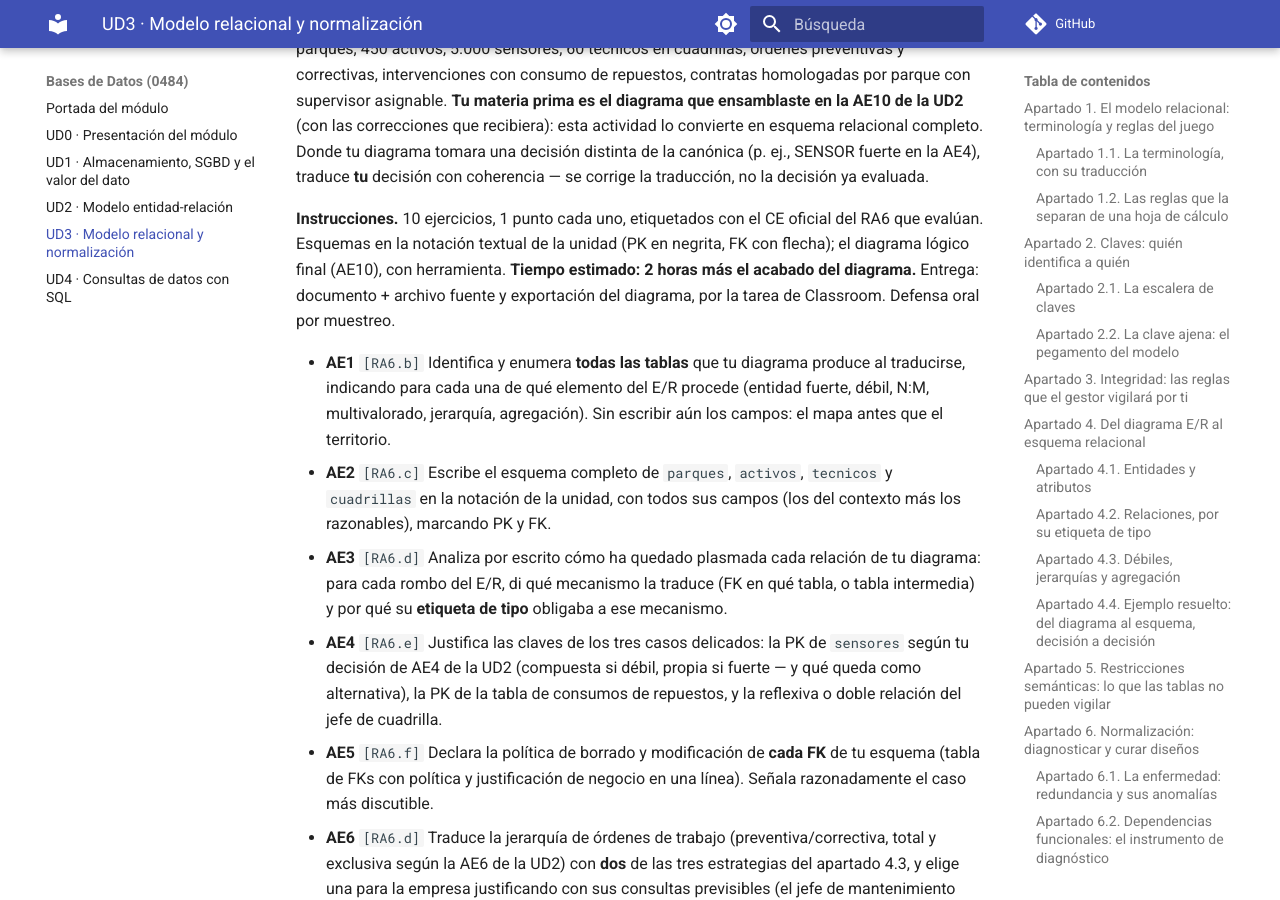
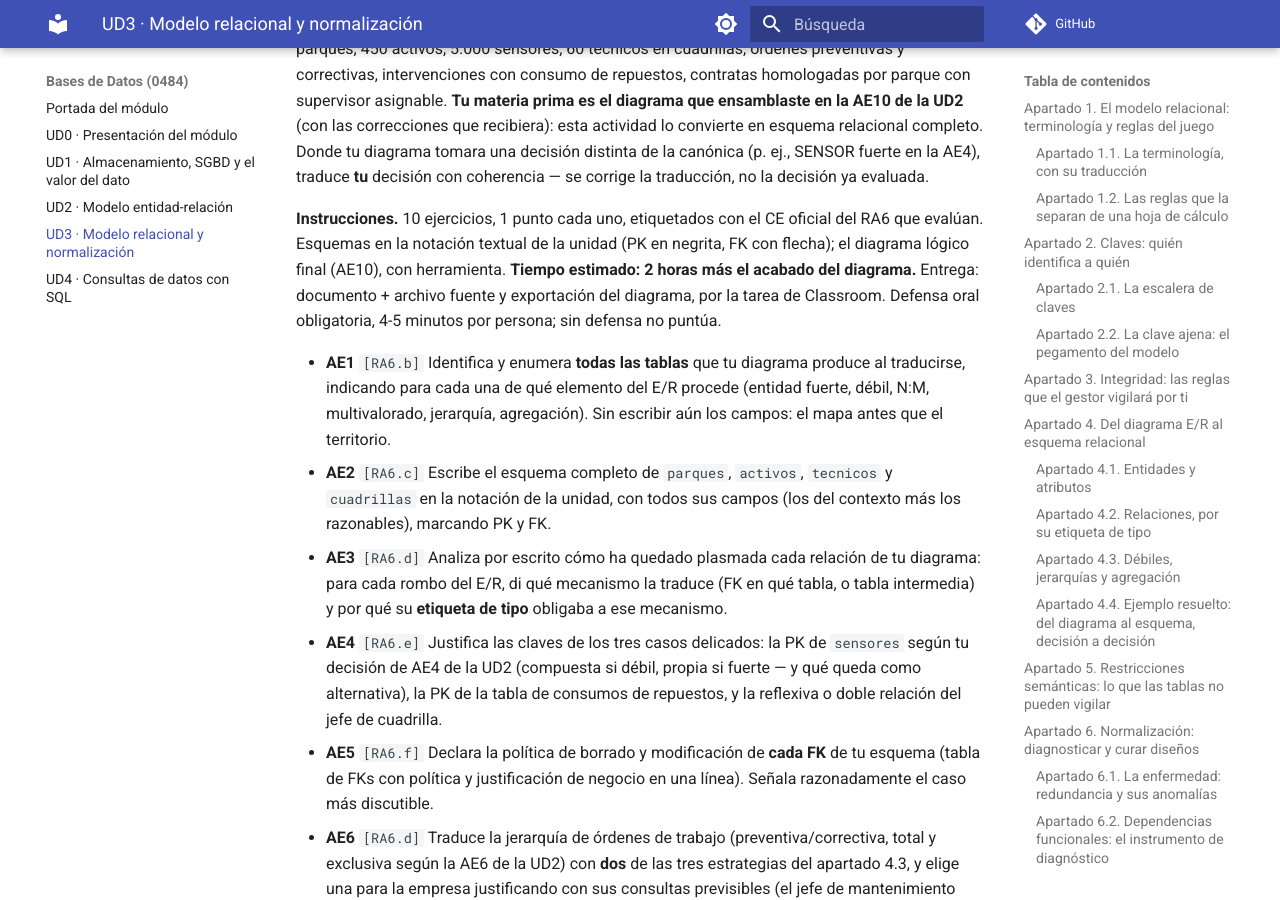
Before and after one commit to codigoRonin/apuntes-daw, an MkDocs documentation site: the page built from docs/bases-de-datos/ud3-modelo-relacional-normalizacion.md, in a window 1280 px wide and 900 px high, scrolled down 14669 px. Built offline with MkDocs 1.6.1 and Material for MkDocs 9.7.7, drawn with Linux system fonts in a browser that asks for light colours; comment, search, counter and statistics services are not loaded.

Commit message:
Defensa obligatoria en las actividades de BBDD, conforme a la PD

```diff
--- a/docs/bases-de-datos/ud3-modelo-relacional-normalizacion.md
+++ b/docs/bases-de-datos/ud3-modelo-relacional-normalizacion.md
@@ -326,7 +326,7 @@ La regla de siempre: el resultado es tuyo y lo defiendes tú.
 
 **Contexto.** La empresa comarcal de **mantenimiento de parques renovables** de la UD2 — 15 parques, 450 activos, 5.000 sensores, 60 técnicos en cuadrillas, órdenes preventivas y correctivas, intervenciones con consumo de repuestos, contratas homologadas por parque con supervisor asignable. **Tu materia prima es el diagrama que ensamblaste en la AE10 de la UD2** (con las correcciones que recibiera): esta actividad lo convierte en esquema relacional completo. Donde tu diagrama tomara una decisión distinta de la canónica (p. ej., SENSOR fuerte en la AE4), traduce **tu** decisión con coherencia — se corrige la traducción, no la decisión ya evaluada.
 
-**Instrucciones.** 10 ejercicios, 1 punto cada uno, etiquetados con el CE oficial del RA6 que evalúan. Esquemas en la notación textual de la unidad (PK en negrita, FK con flecha); el diagrama lógico final (AE10), con herramienta. **Tiempo estimado: 2 horas más el acabado del diagrama.** Entrega: documento + archivo fuente y exportación del diagrama, por la tarea de Classroom. Defensa oral por muestreo.
+**Instrucciones.** 10 ejercicios, 1 punto cada uno, etiquetados con el CE oficial del RA6 que evalúan. Esquemas en la notación textual de la unidad (PK en negrita, FK con flecha); el diagrama lógico final (AE10), con herramienta. **Tiempo estimado: 2 horas más el acabado del diagrama.** Entrega: documento + archivo fuente y exportación del diagrama, por la tarea de Classroom. Defensa oral obligatoria, 4-5 minutos por persona; sin defensa no puntúa.
 
 - **AE1** `[RA6.b]` Identifica y enumera **todas las tablas** que tu diagrama produce al traducirse, indicando para cada una de qué elemento del E/R procede (entidad fuerte, débil, N:M, multivalorado, jerarquía, agregación). Sin escribir aún los campos: el mapa antes que el territorio.
 - **AE2** `[RA6.c]` Escribe el esquema completo de `parques`, `activos`, `tecnicos` y `cuadrillas` en la notación de la unidad, con todos sus campos (los del contexto más los razonables), marcando PK y FK.
```
Also changed, not shown: docs/bases-de-datos/ud0-presentacion.md (+1 -1 lines), docs/bases-de-datos/ud1-almacenamiento-sgbd-valor-del-dato.md (+1 -1 lines), docs/bases-de-datos/ud2-modelo-entidad-relacion.md (+1 -1 lines).
